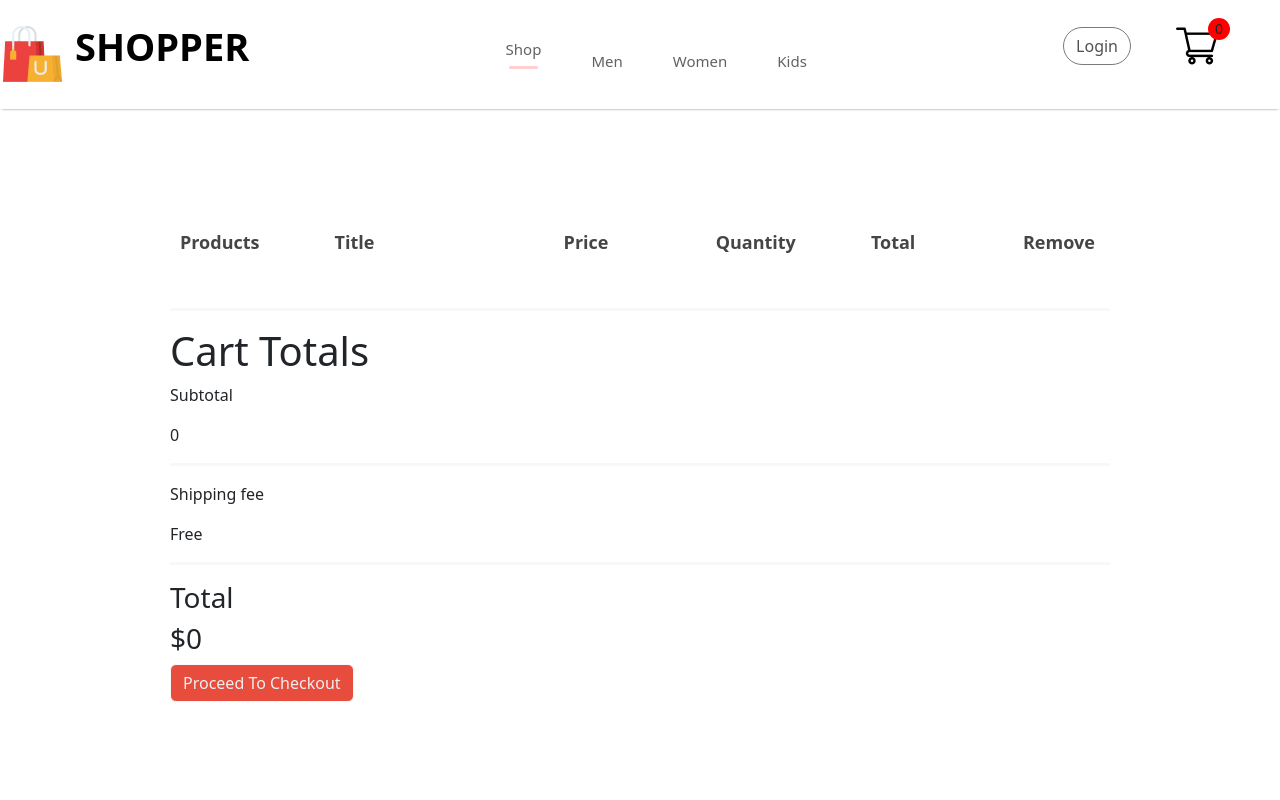
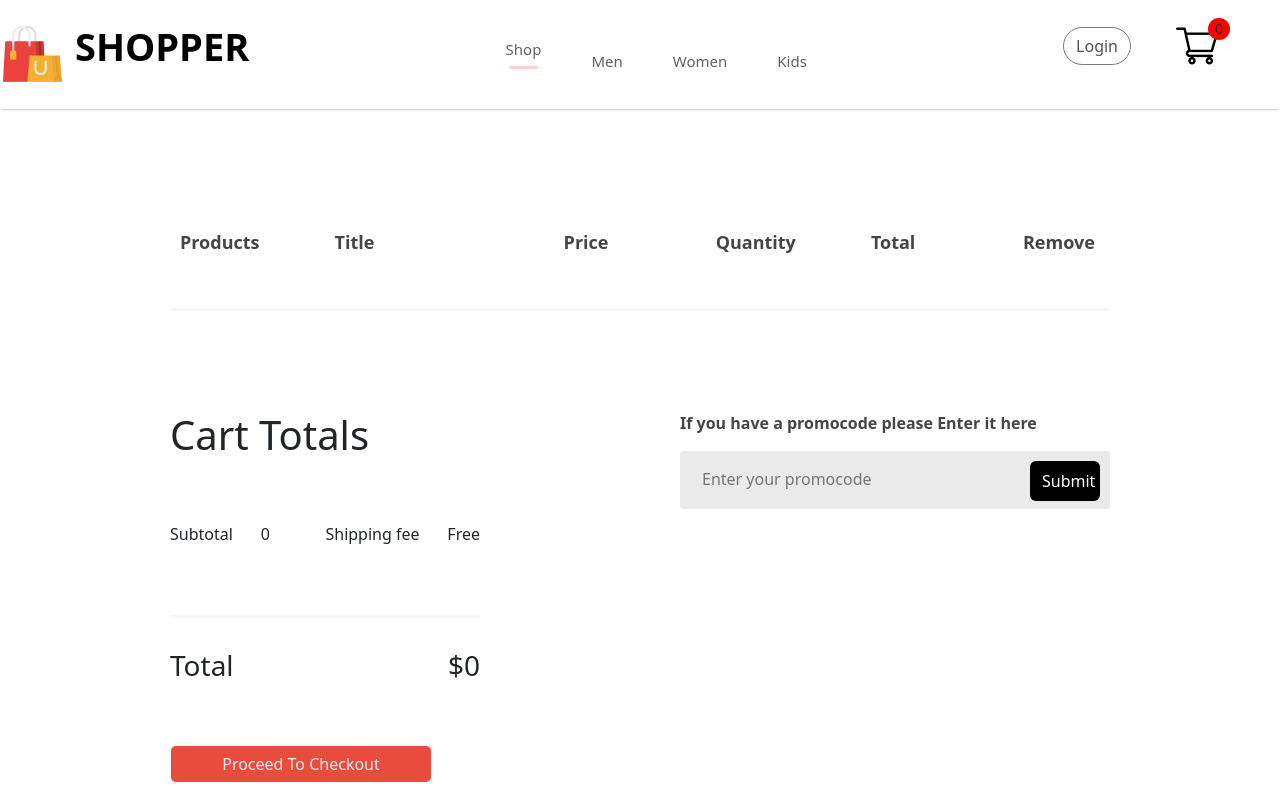
Before and after one commit to Abhishek09yadav/Ecommerce, a React (Create React App) app in the folder frontend/: page /cart in a window 1280 px wide. Shown: the top 800 px of the page. Built offline with nearby package versions, Linux system fonts and the light colour scheme.

Commit message:
added cart total and promocode in CartItems.jsx

```diff
--- a/frontend/src/Components/CartItems/CartItems.css
+++ b/frontend/src/Components/CartItems/CartItems.css
@@ -42,3 +42,63 @@
 .CartItems-image {
 
 }
+
+.CartItems-down {
+    display: flex;
+    margin: 100px 0;
+}
+
+.CartItems-total {
+    display: flex;
+    flex: 1;
+    flex-direction: column;
+    margin-right: 200px;
+    gap: 40px;
+
+}
+
+.CartItems-total-item {
+    display: flex;
+    justify-content: space-between;
+    padding: 15px 0px;
+}
+
+.CartItems-Promocode {
+    flex: 1;
+    font-size: 16px;
+    font-weight: 600;
+}
+
+.CartItems-Promocode p {
+    color: #454545;
+}
+
+.CartItems-Promobox {
+    width: 430px;
+    margin-top: 15px;
+    padding-left: 20px;
+    height: 58px;
+    background: #eaeaea;
+    padding-top: 10px;
+    border-radius: 3px;
+}
+
+.CartItems-Promobox input {
+    border: none;
+    outline: none;
+    background: transparent;
+    font-size: 16px;
+    width: 330px;
+
+    /*height: 50px;*/
+
+}
+
+.CartItems-Promocode-Button {
+    width: 70px;
+    height: 40px;
+    font-size: 16px;
+    background: black;
+    color: white;
+
+}
--- a/frontend/src/Components/CartItems/CartItems.jsx
+++ b/frontend/src/Components/CartItems/CartItems.jsx
@@ -3,6 +3,7 @@ import './CartItems.css'
 import all_product from "../Assets/all_product";
 import {ShopContext} from "../../Context/ShopContext";
 import remove_icon from "../Assets/cart_cross_icon.png";
+import Button from "@mui/material/Button";
 
 
 const CartItems = () => {
@@ -72,9 +73,19 @@ const CartItems = () => {
                             </div>
                         </div>
                         <button type="button" className="btn btn-light"
-                                style={{color: "#ecf0f1"}}>
+                                style={{color: "#ecf0f1", width: '262px'}}>
                             Proceed To Checkout
                         </button>
+                    </div>
+                    <div className="CartItems-Promocode">
+                        <p>If you have a promocode please Enter it here</p>
+                        <div className="CartItems-Promobox">
+                            <input type={'text'} placeholder={'Enter your promocode'}/>
+                            <button type="submit" className="btn btn-primary border-0 CartItems-Promocode-Button">Submit
+                            </button>
+                        </div>
+
+
                     </div>
                 </div>
             </div>
```
